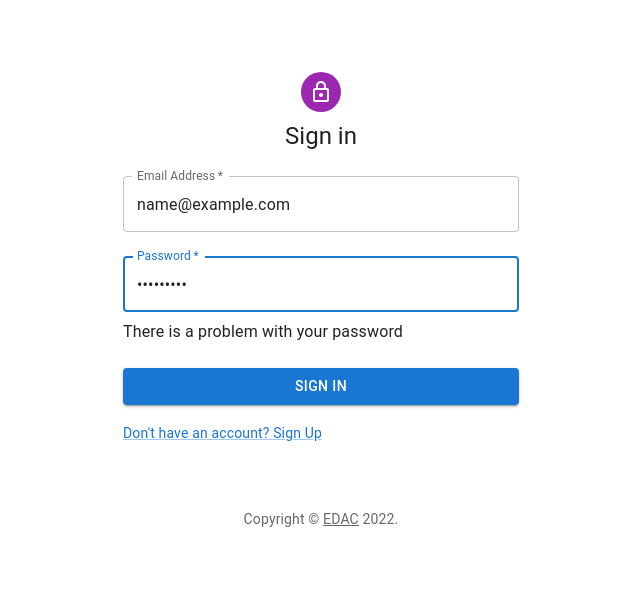
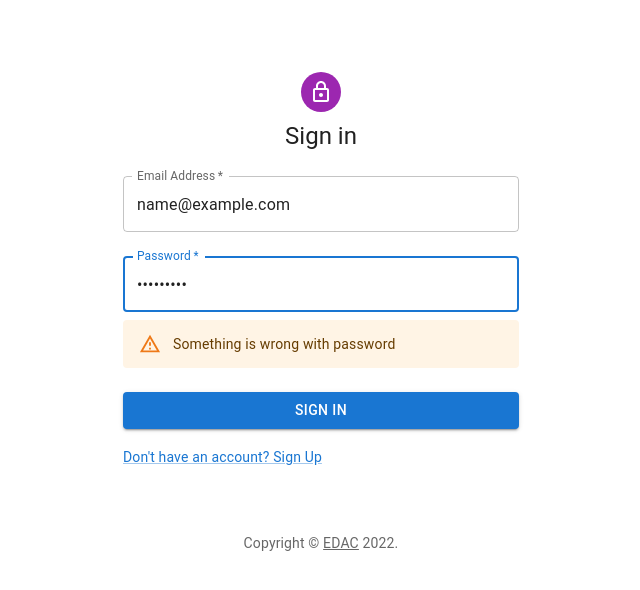
Before and after one commit to EDAC-Rocket-Team/EDAC, a React (Create React App) app in the folder frontend/: page /sin in a window 1280 px wide. Both pictures are taken after typing "name@example.com", "Sample123" into the empty fields and a click on the button "SIGN IN". Shown: the top 590 px of the page, without its empty margins (319-959 px from the left). Built offline with nearby package versions, Linux system fonts and the light colour scheme.

Commit message:
added userdata.js and finished sign in

```diff
--- a/frontend/src/pages/signin.js
+++ b/frontend/src/pages/signin.js
@@ -13,17 +13,18 @@ import { createTheme, ThemeProvider } from '@mui/material/styles';
 import { useNavigate } from 'react-router-dom';
 import Copyright from './Copyright';
 import { useForm } from "react-hook-form";
+import Alert from '@mui/material/Alert';
+//created fake user data to check, this is supposed to be the backend
+import userdata from '../userdata';
 
 
 
 const theme = createTheme();
 
 export default function SignIn() {
-//created fake user data to check, this is supposed to be the backend
-  const userfake = {
-  "email": ["carla@gmail.com", "biro_ka@outlook.com"]
-  ,"password": ["kokololo", "biroisending"]
-}
+
+
+const [ passCheck, setPassCheck] = React.useState(false);
 
 //this is important
   const {
@@ -38,9 +39,9 @@ export default function SignIn() {
     //how to verify data, i used if & for statemnt
     let i;
     for(i = 0; i < arguments.length; i++){
-    if (data.email === userfake.email[i] && data.password === userfake.password[i]) {navigate("/grid")
+    if (data.email === userdata.email[i] && data.password === userdata.password[i]) {navigate("/grid")
   break;}
-       else {alert("wrong email or password dumbass")}
+       else {setPassCheck(true)}
     }
   }
        ;
@@ -89,7 +90,7 @@ export default function SignIn() {
                 pattern:/^\w+([\.-]?\w+)*@\w+([\.-]?\w+)*(\.\w{2,})+$/i
               })}
             />
-            {errors.email && ("There is a problem with your email")}
+            {errors.email && (<Alert severity="warning">Something is wrong with Email</Alert>)}
 
             <TextField
               margin="normal"
@@ -107,7 +108,7 @@ export default function SignIn() {
                 pattern: /^[A-Za-z]+$/i
               })}
             />
-            {errors.password && ("There is a problem with your password")}
+            {errors.password && ( <Alert severity="warning">Something is wrong with password</Alert>)}
 
             <Button
               type="submit"
@@ -117,6 +118,7 @@ export default function SignIn() {
             >
               Sign In
             </Button>
+            {passCheck && (<Alert severity="error">Wrong Password or Email Dumbass!</Alert>)}
 
             <Grid container>
               <Grid item>
--- /dev/null
+++ b/frontend/src/userdata.js
@@ -0,0 +1,6 @@
+const userdata = {
+    "email": ["carla@gmail.com", "biro_ka@outlook.com"]
+    ,"password": ["kokololo", "biroisending"]
+  }
+
+export default userdata;
```
